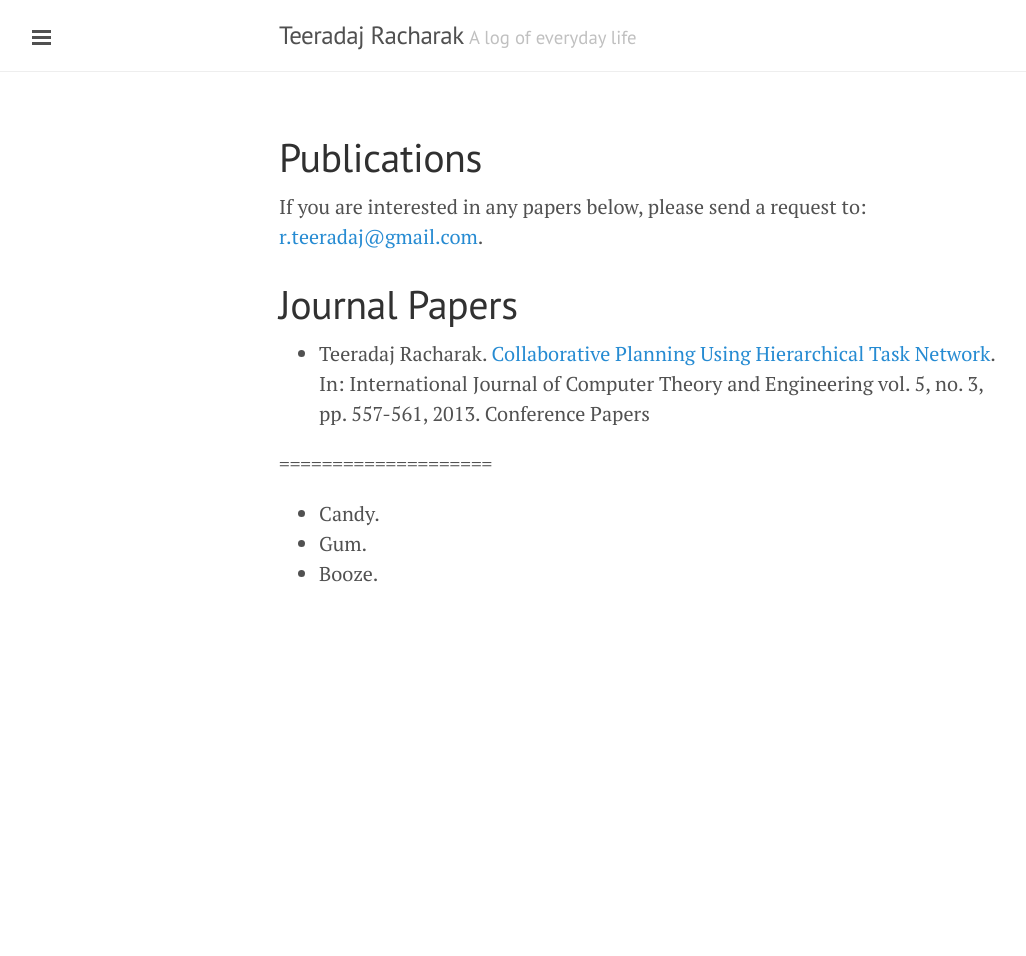
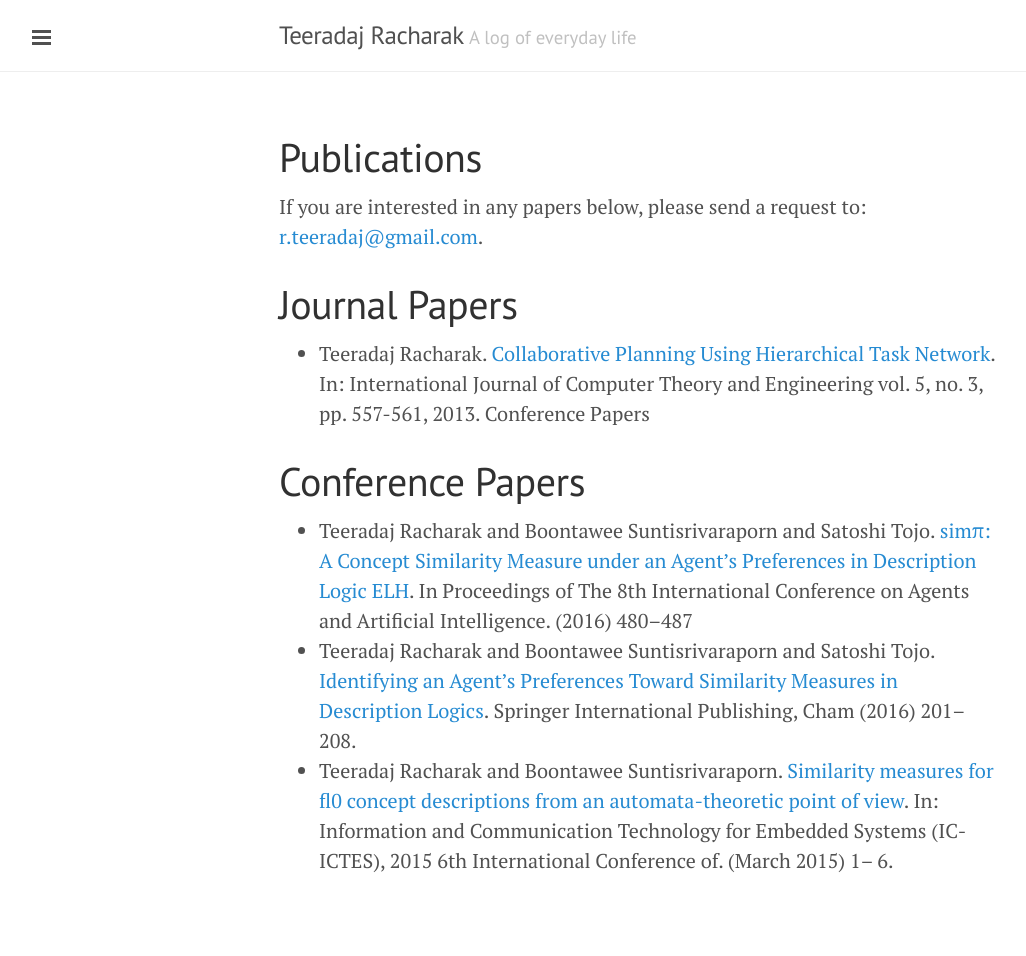
Before and after one commit to xlives/xlives.github.io, a Jekyll site: the page built from publications.markdown, in a window 1280 px wide. Shown: the whole page, without its empty margins (1-1027 px from the left). Built offline with Jekyll 4.4.1, drawn with Linux system fonts in a browser that asks for light colours; before the commit the page ends 900 px from its top, so only the background shows below that.

Commit message:
Update publications.markdown

```diff
--- a/publications.markdown
+++ b/publications.markdown
@@ -11,8 +11,16 @@ Journal Papers
 *   Teeradaj Racharak. [Collaborative Planning Using Hierarchical Task Network](http://www.ijcte.org/index.php?m=content&c=index&a=show&catid=49&id=866).
 In: International Journal of Computer Theory and Engineering vol. 5, no. 3, pp. 557-561, 2013. Conference Papers
 
+Conference Papers
 ====================
 
-*   Candy.
-*   Gum.
-*   Booze.
+*   Teeradaj Racharak and Boontawee Suntisrivaraporn and Satoshi Tojo. [simπ: A Concept Similarity
+Measure under an Agent’s Preferences in Description Logic ELH](http://www.scitepress.org/DigitalLibrary/PublicationsDetail.aspx?ID=3RqLc2P0Eiw=&t=1). In Proceedings of The 8th
+International Conference on Agents and Artificial Intelligence. (2016) 480–487
+*   Teeradaj Racharak and Boontawee Suntisrivaraporn and Satoshi Tojo. [Identifying an Agent’s
+Preferences Toward Similarity Measures in Description Logics](http://link.springer.com/chapter/10.1007%2F978-3-319-31676-5_14). Springer International Publishing,
+Cham (2016) 201–208.
+*   Teeradaj Racharak and Boontawee Suntisrivaraporn. [Similarity measures for fl0 concept
+descriptions from an automata-theoretic point of view](http://ieeexplore.ieee.org/xpl/articleDetails.jsp?arnumber=7110811&newsearch=true&queryText=Teeradaj%20Racharak%20). In: Information and Communication
+Technology for Embedded Systems (IC-ICTES), 2015 6th International Conference of. (March 2015) 1–
+6.
```
